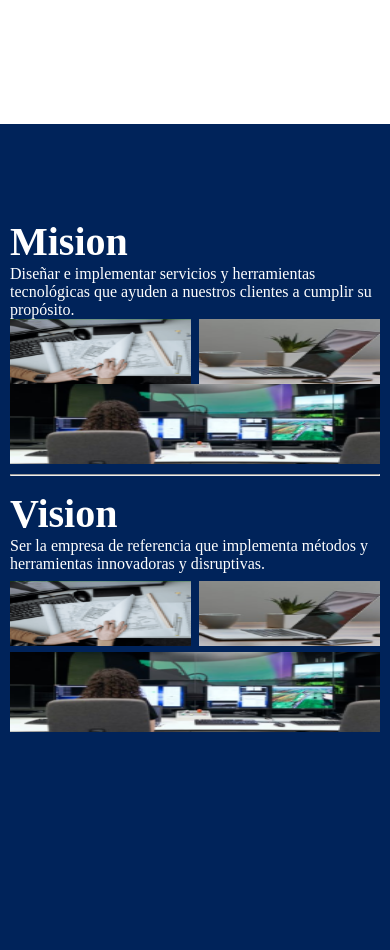
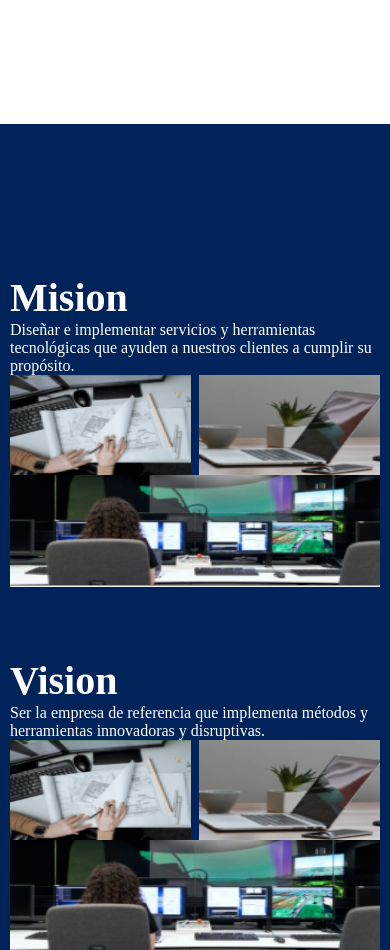
Before and after one commit to DanielAros/pruebaTecnica, a plain HTML site: page index.html in a window 390 px wide. Shown: the part 720-1670 px from the top of the page. Drawn offline with Linux system fonts and the light colour scheme.

Commit message:
estilos modificados

```diff
--- a/styles.css
+++ b/styles.css
@@ -178,7 +178,7 @@ header{
     padding: 100px 40px 0px 40px;
     display: flex;
     flex-direction: column;
-    justify-content: space-around;
+    justify-content: space-evenly;
 }
 
     .container-mision-vision{
@@ -274,6 +274,10 @@ header{
     display: flex;
     flex-direction: column;
     align-items: center;
+    justify-content: space-between;
+}
+#seccion-contacto>p{
+    text-align: center;
 }
     #form-contacto{
         width: 100%;
@@ -387,7 +391,7 @@ footer{
 
     #seccion-mision-vision{
         padding: 80px 10px 0px 10px;
-        justify-content: start;
+        justify-content: space-evenly;
     }
 
     .container-mision-vision{
@@ -409,17 +413,17 @@ footer{
 
         .imagen1{
             width: 49%;
-            height: 65px;
+            height: 100px;
             background-color: green;
         }
         .imagen2{
             width: 49%;
-            height: 65px;
+            height: 100px;
             background-color: green;
         }
         .imagen3{
             width: 100%;
-            height: 80px;
+            height: 110px;
             background-color: aqua;
         }
 
```
